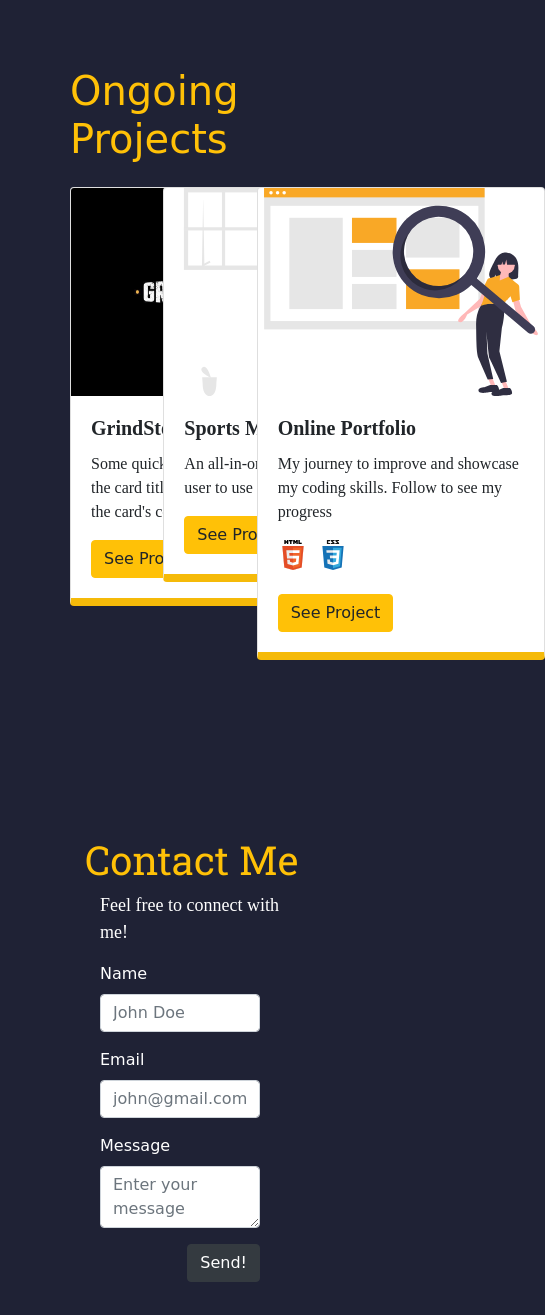
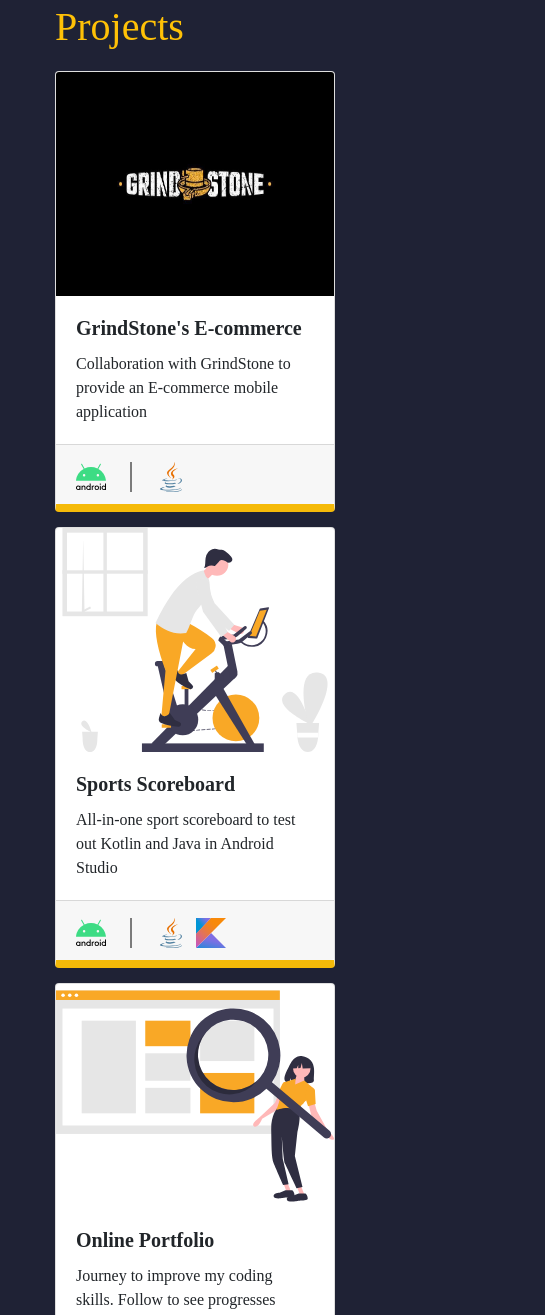
Before and after one commit to CodewithEu/NetlifyPortfolio, a plain HTML site: page Merging.html in a window 390 px wide. Shown: the part 5501-6816 px from the top of the page, 545 px wide, since content can reach past the window. Drawn offline with nearby package versions, Linux system fonts and the light colour scheme; a web font is replaced by a local one.

Commit message:
Solved Minimizing issue

```diff
--- a/Merging.html
+++ b/Merging.html
@@ -61,7 +61,7 @@
           <a class="text-white nav-link" href="#projects">Projects</a>
         </li>
         <li class="nav-item">
-          <a class="text-white btn" href="pdf/TanEugene_Resume.pdf" role="button" target="_blank">Resume</a>
+          <a class="text-white nav-link" href="pdf/TanEugene_Resume.pdf" target="_blank">Resume</a>
         </li>
         <li class="nav-item">
           <a class="text-white nav-link" href="#contact_me">Contact Me</a>
@@ -218,55 +218,74 @@
     <!-- Project Section -->
 
     <section id="projects" class="section">
-      <div class="container mt-3 pt-5">
-        <h1 class="text-warning mb-3 pb-2">Ongoing Projects</h1>
       <div class="row">
-          <div class="col-4 mb-5">
-            <div class="card" style="width: 18rem;">
-              <img src="./images/projects/grindstone.jpg" class="card-img-top" style="height: 13rem;" alt="..." />
+        <div class="col-12">
+          <h1 class="text-warning section-header">Projects</h1>
+        </div>
+      </div>
+      <div class="row">
+        <div class="col-12">
+          <div class="card-deck">
+            <!-- GrindStone -->
+            <div class="card" onclick="window.open('https://game-tracker-frontend.herokuapp.com/','mywindow')">
+              <img class="card-img-top" src="./images/projects/grindstone.jpg" alt="Grindstone" style="height: 14rem;">
                 <div class="card-body">
                 <h5 class="card-title">GrindStone's E-commerce</h5>
                   <p class="card-text">
-                  Some quick example text to build on the card title and make up
-                  the bulk of the card's content.
+                    Collaboration with GrindStone to provide an E-commerce mobile application
                   </p>
-                <a href="#" class="btn btn-warning">See Project</a>
+              </div>
+              <div class="card-footer">
+                <div class="tech-stack-div">
+                  <img src="images/logos/android.svg" title="Android Studio">
+                  <img src="images/Vertical_Line.svg">
+                  <img src="images/logos/java.svg" title="JAVA">
                 </div>
               </div>
             </div>
-          <div class="col-4 mb-5">
-            <div class="card" style="width: 18rem;">
-              <img src="./images/fitness.svg" class="card-img-top img-fluid" alt="..." style="height: 13rem;" />
+            <!-- Sport Scoreboard -->
+            <div class="card" onclick="window.open('https://github.com/iMarbles/rsa-aes-example','mywindow')">
+              <img class="card-img-top" src="./images/fitness.svg" alt="Sport Scoreboard" style="height: 14rem;">
               <div class="card-body">
-                <h5 class="card-title">Sports Mobile App</h5>
+                <h5 class="card-title">Sports Scoreboard</h5>
                   <p class="card-text">
-                  An all-in-one sports scoreboard for user to use
+                    All-in-one sport scoreboard to test out Kotlin and Java in Android Studio
                   </p>
-                <a href="#" class="btn btn-warning">See Project</a>
+              </div>
+              <div class="card-footer">
+                <div class="tech-stack-div">
+                  <img src="images/logos/android.svg" title="Android Studio">
+                    <img src="images/Vertical_Line.svg">
+                    <img src="images/logos/java.svg" title="JAVA">
+                    <img src="images/logos/kotlin.svg" title="KOTLIN">
                 </div>
               </div>
             </div>
-          <div class="col-4 mb-5">
-            <div class="card" style="width: 18rem;">
-              <img src="./images/web_scraping.svg" class="card-img-top" alt="..." style="height: 13rem;" />
+            <!-- Online Portfolio -->
+            <div class="card" onclick="window.open('https://cs2103-ay1819s1-w16-2.github.io/main/','mywindow')">
+              <img class="card-img-top" src="./images/web_scraping.svg" alt="OnlinePortfolio" style="height: 14rem;">
               <div class="card-body">
                 <h5 class="card-title">Online Portfolio</h5>
                   <p class="card-text">
-                  My journey to improve and showcase my coding skills. Follow to see my progress
+                    Journey to improve my coding skills. Follow to see progresses
                   </p>
+              </div>
+              <div class="card-footer">
                 <div class="tech-stack-div">
+                  <img src="images/logos/visualstudio.svg" title="Visual Studio Code">
+                  <img src="images/Vertical_Line.svg">
                   <img src="images/logos/html5.svg" title="HTML">
                   <img src="images/logos/css-5.svg" title="CSS">
-                </div>
-                <br/>
-                <a href="#" class="btn btn-warning">See Project</a>
                 </div>
               </div>
             </div>
           </div>
+
+          <div class="col-12 d-flex justify-content-center" style="margin-top: 40px;">
+            <a href="https://github.com/CodewithEu" class="btn btn-warning" role="button" target="_blank">MORE PROJECTS</a>
+          </div>
         </div>
     </section>
-
         <!--
         <div class="col-4 mb-5">
           <div class="card" style="width: 18rem;">
@@ -317,7 +336,7 @@
 
     <!-- Contact_Me Section -->
     <section id="contact_me" class="section">
-      <div  class="container-fluid">
+      <div class="container-fluid">
         <div class="container text-white py-5">
           <h1 class="m-heading text-warning">Contact Me</h1>
 
@@ -346,7 +365,9 @@
               <button type="submit" class="btn btn-dark" style="float:right">Send!</button>
             </div>
           </form>
+          <br/>
 
+          <!--
           <div class="row pt-5 justify-content-center">
             <div class="col-3 media_link btn" href="#">
               <a href="https://www.linkedin.com/in/tan-eugene/" target="_blank">
@@ -396,8 +417,21 @@
                   <i class="fas fa-envelope fa-2x text-secondary"></i>
                 </div>
                 <!-- <a href="mailto:eeugenettan@gmail.com" class="icon-button google" target="_blank"><i class="fab fa-google"
-                style="margin: 0px;"></i><span></span></a> -->
+                style="margin: 0px;"></i><span></span></a>
               </div>
+            </div>
+          </div> -->
+
+          <div class="col-12 d-flex justify-content-center">
+            <div class="social-media-div">
+              <a href="https://github.com/CodewithEu" class="icon-button github" target="_blank">
+                <i class="fab fa-github"style="margin: 0px;"></i><span></span></a>
+              <a href="https://www.linkedin.com/in/tan-eugene/" class="icon-button linkedin" target="_blank">
+                <i class="fab fa-linkedin-in" style="margin: 0px 15px;"></i><span></span></a>
+              <a href="https://www.instagram.com/codewitheu/" class="icon-button instagram" target="_blank">
+                <i class="fab fa-instagram" style="margin: 0px;"></i><span></span></a>
+              <a href="mailto:eeugenettan@gmail.com" class="icon-button google" target="_blank">
+                <i class="fab fa-google" style="margin: 0px 15px;"></i><span></span></a>
             </div>
           </div>
         </div>
--- a/style.css
+++ b/style.css
@@ -266,6 +266,10 @@
   background-color: #0e76a8;
 }
 
+.instagram i {
+  background-color: #8a3ab9;
+}
+
 .google i {
   background-color: #ea4335;
 }
```
Also changed, not shown: images/Vertical_Line.svg (added), images/logos/android.svg (added), images/logos/kotlin.svg (added), images/logos/visualstudio.svg (added). Lines whose indentation alone changed are shown as unchanged.
